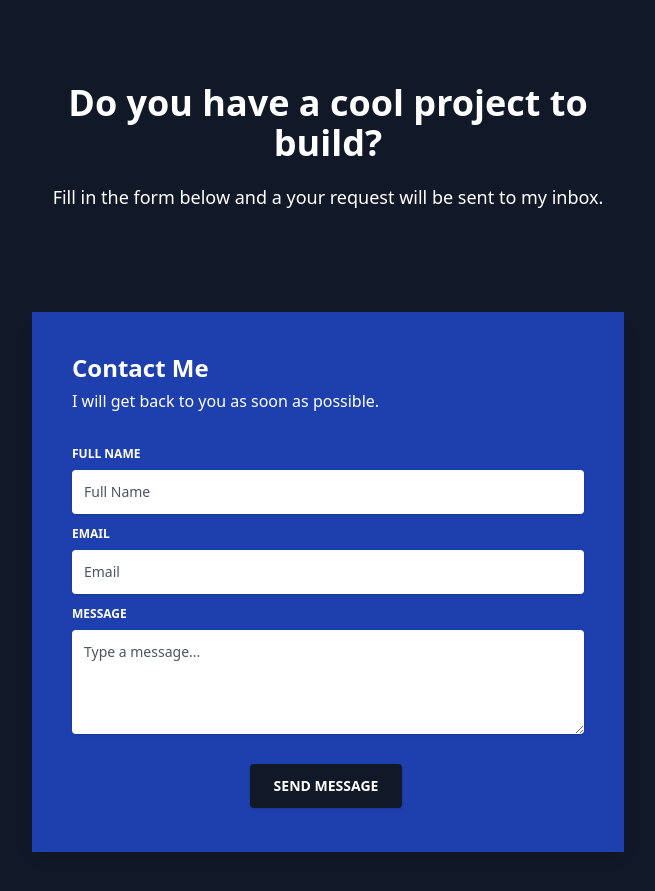
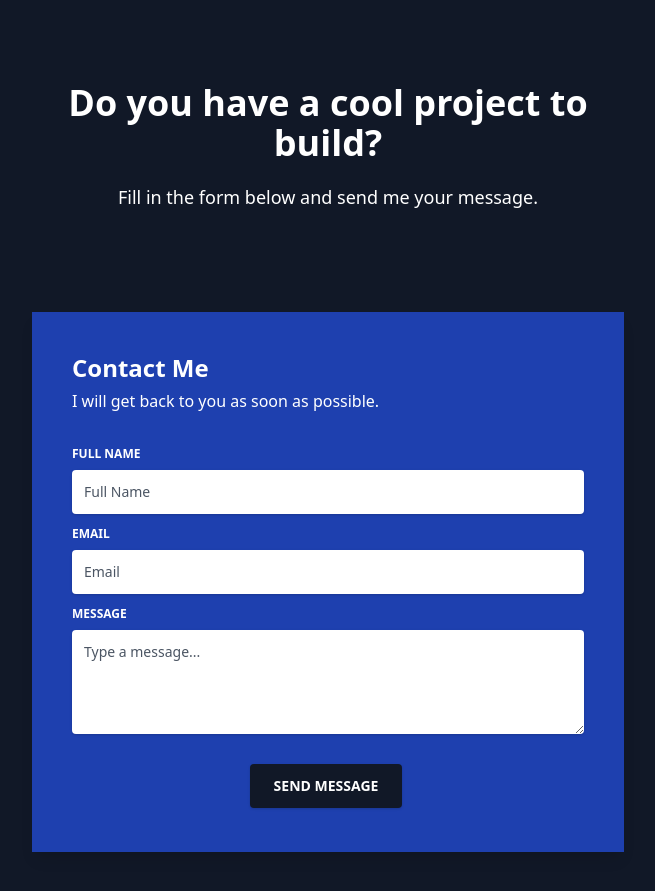
Before and after one commit to marian-oprisan/marian-oprisan.github.io, a plain HTML site: page index.html in a window 1280 px wide. Shown: the part 2201-3092 px from the top of the page, without its empty margins (312-967 px from the left). Drawn offline with nearby package versions, Linux system fonts and the light colour scheme.

Commit message:
Fixed contact form tagline

```diff
--- a/index.html
+++ b/index.html
@@ -303,7 +303,7 @@
             <div class="w-full lg:w-6/12 px-4">
               <h2 class="text-4xl font-semibold text-white mt-20">Do you have a cool project to build?</h2>
               <p class="text-lg leading-relaxed mt-5 -mb-10 sm:mb-5">
-                Fill in the form below and a your request will be sent to my inbox.
+                Fill in the form below and send me your message.
               </p>
             </div>
           </div>
```
